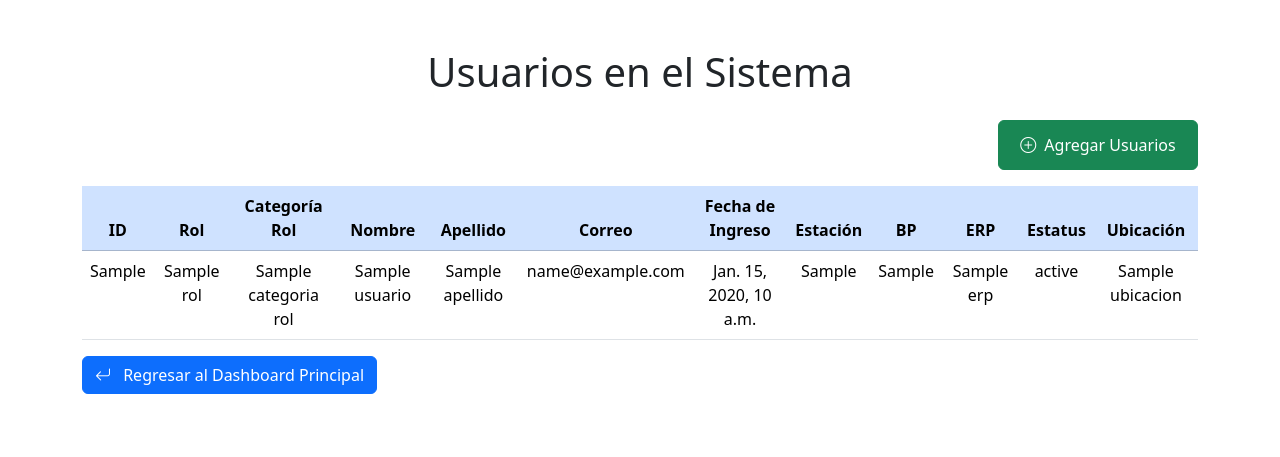
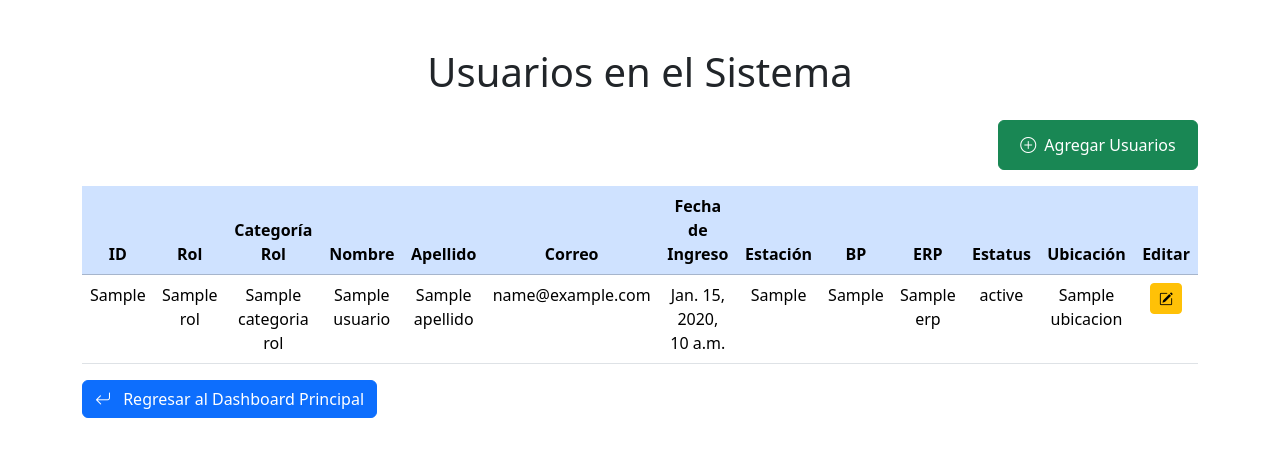
Before and after one commit to RicardoVaca109/SwissportEmsaWebApp, a Django app: template dashboard/templates/dashboard_usuarios.html in a window 1280 px wide. Shown: the part 56-513 px from the top of the page. Run offline with Django 5.2, Linux system fonts and the light colour scheme; the template is opened without the code that fills it: most values are stand-ins (such as "Sample title", 1, 10 or a date in 2020).

Commit message:
Se agrega la funcionalidad para editar usuario

```diff
--- a/dashboard/templates/dashboard_usuarios.html
+++ b/dashboard/templates/dashboard_usuarios.html
@@ -24,6 +24,7 @@
                     <th>ERP</th>
                     <th>Estatus</th>
                     <th>Ubicación</th>
+                    <th>Editar</th>
                 </tr>
             </thead>
             <tbody>
@@ -41,6 +42,11 @@
                         <td> {{ usuario.erp }} </td>
                         <td> {{ usuario.estatus }} </td>
                         <td> {{ usuario.ubicacion }} </td>
+                        <td>
+                            <a href="{% url 'edit_usuarios' usuario.id_usuario %}" class="btn btn-warning btn-sm">
+                                <i class="bi bi-pencil-square"></i>
+                            </a>
+                        </td>
                     </tr>
                 {% empty %}
                 <tr>
```
